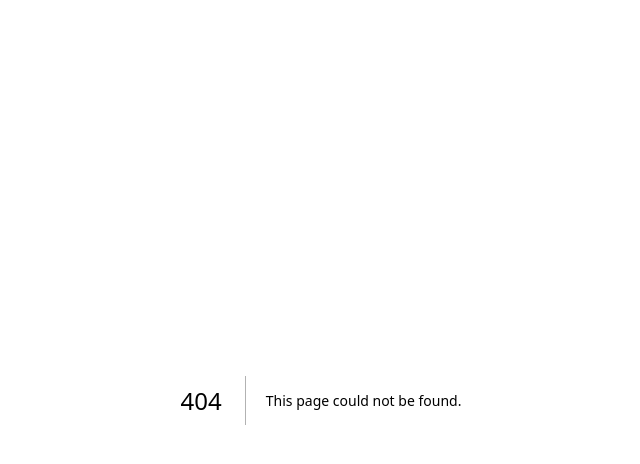
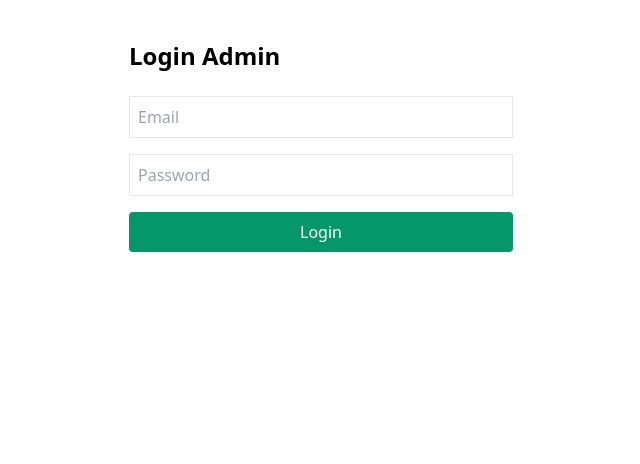
Before and after one commit to rachmatfarizky/web-bandar, a Next.js app: page /admin/login in a window 1280 px wide. Before the commit this address had no page. Shown: the top 464 px of the page, without its empty margins (319-959 px from the left). Built offline with nearby package versions, Linux system fonts and the light colour scheme.

Commit message:
fix: login admin v2

```diff
--- /dev/null
+++ b/app/admin/login/page.js
@@ -0,0 +1,39 @@
+'use client';
+import { useState } from 'react';
+import { createClient } from '@supabase/supabase-js';
+import { useRouter } from 'next/navigation';
+
+const supabase = createClient(
+  process.env.NEXT_PUBLIC_SUPABASE_URL,
+  process.env.NEXT_PUBLIC_SUPABASE_ANON_KEY
+);
+
+export default function AdminLogin() {
+  const [email, setEmail] = useState('');
+  const [password, setPassword] = useState('');
+  const [error, setError] = useState('');
+  const router = useRouter();
+
+  async function handleLogin(e) {
+    e.preventDefault();
+    setError('');
+    const { error } = await supabase.auth.signInWithPassword({ email, password });
+    if (error) {
+      setError(error.message);
+    } else {
+      router.push('/admin');
+    }
+  }
+
+  return (
+    <div className="max-w-sm mx-auto py-10">
+      <h1 className="text-2xl font-bold mb-6">Login Admin</h1>
+      <form onSubmit={handleLogin} className="space-y-4">
+        <input type="email" className="border p-2 w-full" placeholder="Email" value={email} onChange={e => setEmail(e.target.value)} required />
+        <input type="password" className="border p-2 w-full" placeholder="Password" value={password} onChange={e => setPassword(e.target.value)} required />
+        <button className="bg-emerald-600 text-white px-4 py-2 rounded w-full" type="submit">Login</button>
+        {error && <div className="text-red-500 text-sm mt-2">{error}</div>}
+      </form>
+    </div>
+  );
+}
```
